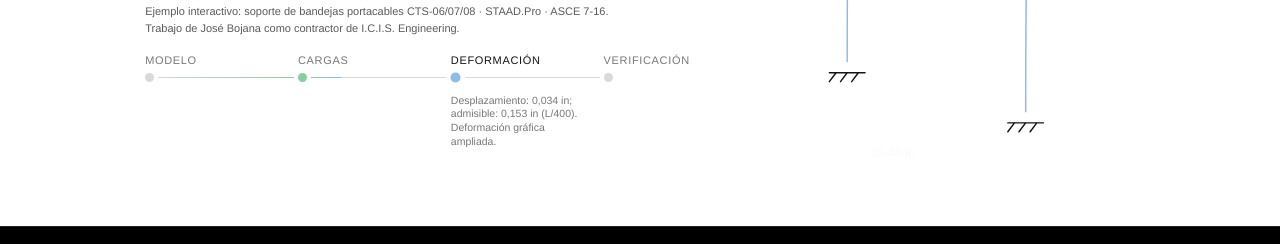
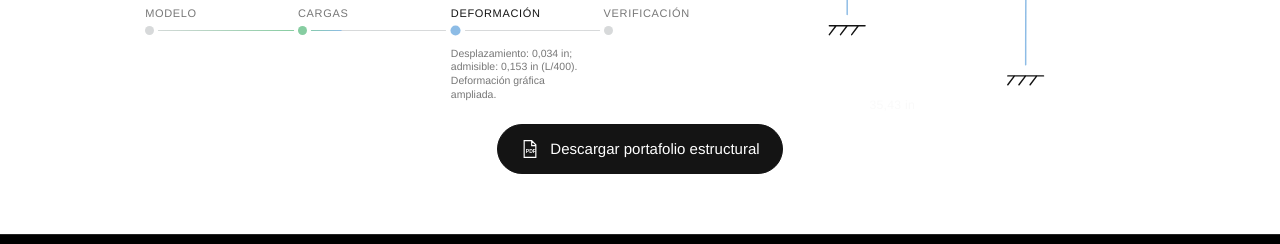
Before and after one commit to liangelyp-lab/bojana-estudio, a website: page index.html in a window 1280 px wide. Shown: the part 4938-5182 px from the top of the page. Drawn offline with nearby package versions, Linux system fonts and the light colour scheme; animation ran at ten frames a second.

Commit message:
Reactivar descarga del portafolio estructural definitivo

```diff
--- a/index.html
+++ b/index.html
@@ -179,6 +179,12 @@
         <div class="engineering-project-description-box" aria-live="polite">
           <p class="engineering-project-description-text"></p>
         </div>
+      </div>
+      <div class="engineering-project-download">
+        <a class="engineering-download-button" href="/documentos/portafolio-estructural.pdf" download="Bojana-Estudio-Portafolio-Estructural.pdf">
+          <svg viewBox="0 0 24 24" fill="none" stroke="currentColor" stroke-width="1.4" aria-hidden="true"><path d="M5 2h9l5 5v15H5zM14 2v6h5"/><text x="7" y="17" fill="currentColor" stroke="none" font-size="6" font-family="Arial,sans-serif" font-weight="700">PDF</text></svg>
+          Descargar portafolio estructural
+        </a>
       </div>
     </section>
 
```
